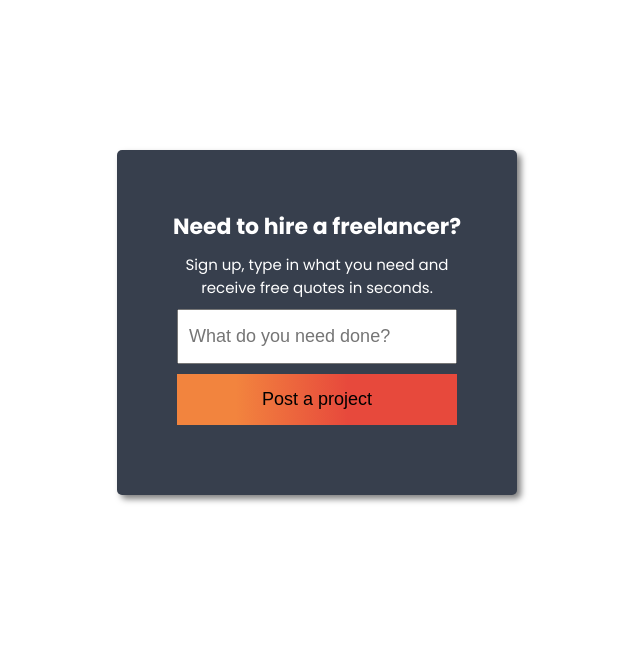
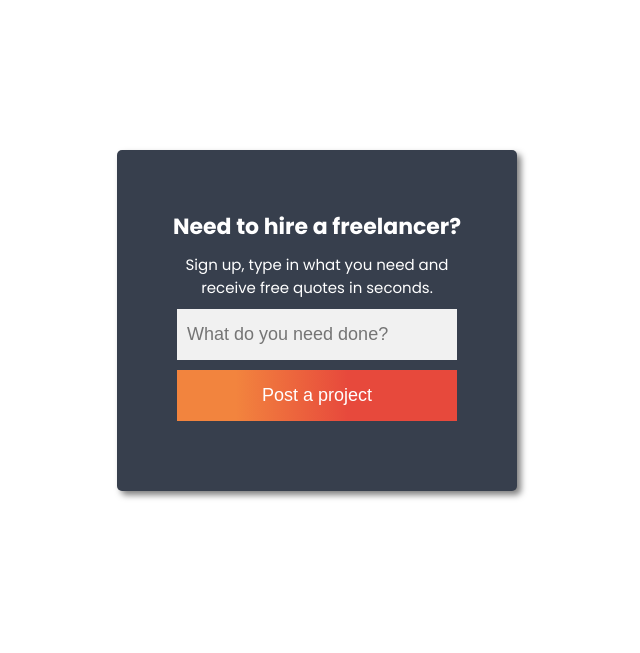
Before and after one commit to McClarence/freeleance_form, a plain HTML site: page index.html in a window 1280 px wide. Shown: the whole page, without its empty margins (323-963 px from the left). Drawn offline with Linux system fonts and the light colour scheme.

Commit message:
Modify style form fields

```diff
--- a/styles.css
+++ b/styles.css
@@ -39,6 +39,8 @@ body {
     width: 100%;
     font-size: large;
     padding: 15px 10px;
+    background-color: #f1f1f1;
+    border: none;
 }
 
 .card button {
@@ -48,6 +50,15 @@ body {
     /* text-align: left; */
     background: linear-gradient(90deg, rgba(242, 132, 62, 1) 21%, rgba(231, 73, 60, 1) 61%);
     border: none;
+    color: #fff;
+    cursor: pointer;
+}
+
+
+.card button:hover {
+    background: linear-gradient(90deg,
+            rgba(232, 132, 62, 1) 21%,
+            rgba(229, 111, 69, 1) 61%);
 }
 
 .form-group {
```
